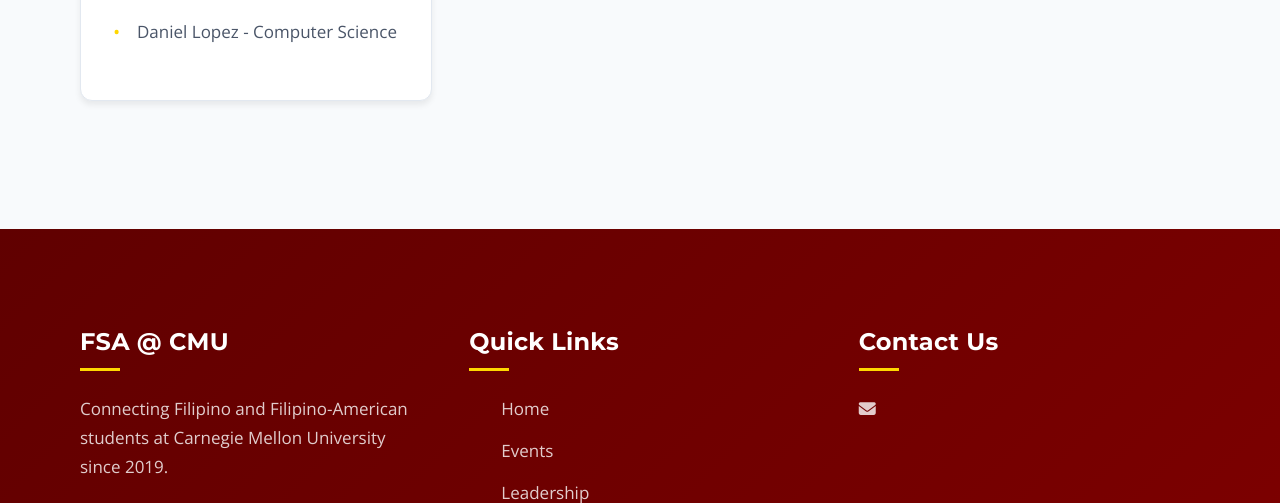
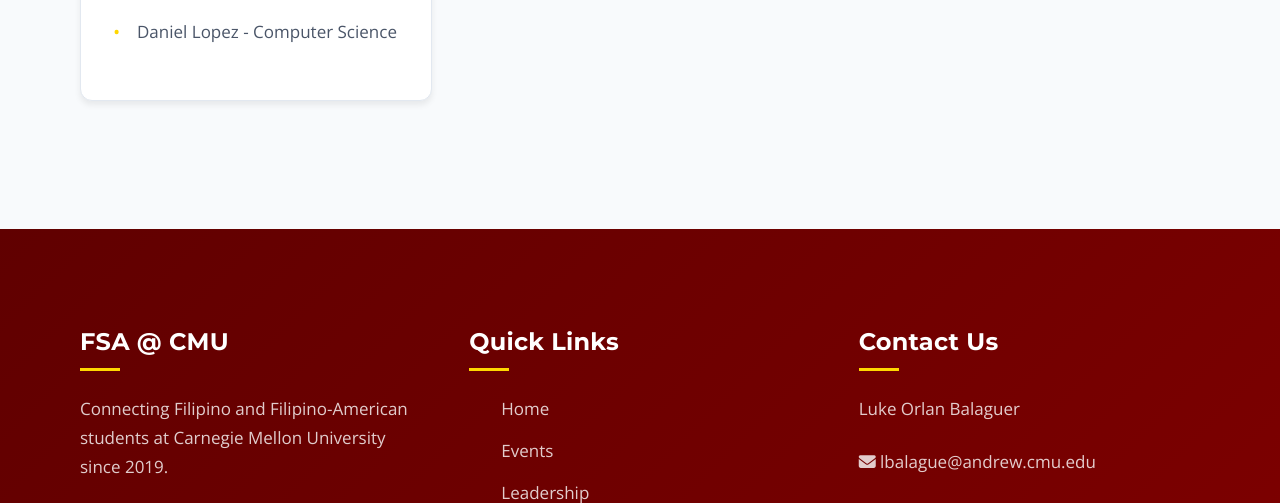
Before and after one commit to miguel-salv/FSA-Website, a website: page alumni.html in a window 1280 px wide. Shown: the part 2506-3009 px from the top of the page. Drawn offline with nearby package versions, Linux system fonts and the light colour scheme.

Commit message:
Fixed footer contacts

```diff
--- a/alumni.html
+++ b/alumni.html
@@ -100,6 +100,9 @@
     <div id="footer-container"></div>
 
     <!-- JavaScript -->
+    <script src="js/components.js"></script>
+    <script src="js/data-loader.js"></script>
     <script src="js/main.js"></script>
+    <script src="js/footer.js"></script>
 </body>
 </html>
--- a/js/footer.js
+++ b/js/footer.js
@@ -1,7 +1,7 @@
 console.log('Footer script starting...');
 
-document.addEventListener('DOMContentLoaded', async () => {
-    console.log('DOM Content Loaded');
+document.addEventListener('componentsLoaded', async () => {
+    console.log('Components Loaded');
     try {
         const response = await fetch('./data/leadership.json');
         console.log('JSON response:', response);
@@ -12,16 +12,20 @@
         console.log('Found president:', president);
 
         if (president) {
-            const contactName = document.querySelector('.footer-section:nth-child(3) p:first-child');
-            const contactEmail = document.querySelector('.footer-section:nth-child(3) p:nth-child(2)');
+            const contactName = document.getElementById('president-name');
+            const contactEmail = document.getElementById('president-email');
 
             console.log('Contact elements:', { contactName, contactEmail });
 
             if (contactName && contactEmail) {
                 contactName.textContent = president.name;
-                contactEmail.innerHTML = `<i class="fas fa-envelope"></i> ${president.email}`;
+                contactEmail.innerHTML = `<a href="mailto:${president.email}"><i class="fas fa-envelope"></i> ${president.email}</a>`;
                 console.log('Updated contact information');
+            } else {
+                console.error('Could not find contact elements in the DOM');
             }
+        } else {
+            console.error('Could not find president in leadership data');
         }
     } catch (error) {
         console.error('Error loading leadership data:', error);
--- a/js/main.js
+++ b/js/main.js
@@ -46,8 +46,8 @@
     try {
         await loadComponent('header-container', 'components/header.html');
         await loadComponent('footer-container', 'components/footer.html');
-        // Remove the leadership data loading from here since it's handled in data-loader.js
-        // await loadLeadershipData();
+        // Dispatch event when components are loaded
+        document.dispatchEvent(new Event('componentsLoaded'));
     } catch (error) {
         console.error('Error initializing components:', error);
     }
```
Also changed, not shown: events.html (+4 -0 lines), index.html (+1 -0 lines), leadership.html (+1 -0 lines).
